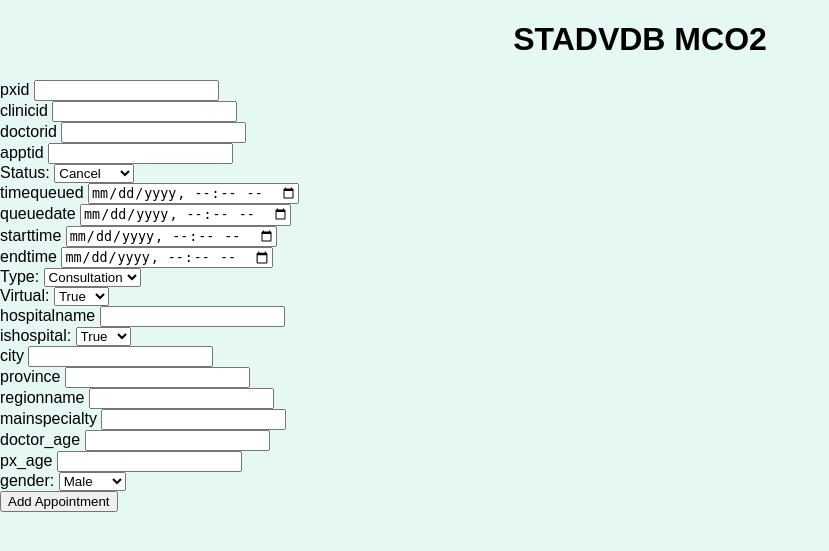
After one commit to burceVM/stadvdb-mco2, a Flask app: page /add in a window 1280 px wide. The commit adds this page. Shown: the top 551 px of the page, without its empty margins (0-829 px from the left). Run offline with Flask 3, Linux system fonts and the light colour scheme; some libraries are stand-ins or nearby versions.

Commit message:
fixed adding new entries to db

```diff
--- a/app.py
+++ b/app.py
@@ -1,6 +1,5 @@
 from flask import Flask, render_template, request, redirect
-from flask_sqlalchemy import SQLAlchemy
-from datetime import datetime, timezone
+from datetime import datetime
 
 from flask_mysqldb import MySQL
 
@@ -16,42 +15,92 @@ app.config['MYSQL_DB'] = 'mco2'
 
 db = MySQL(app)
 
-# class Sample(db.Model):
-#     id = db.Column(db.Integer, primary_key=True)
+# class Appointment(db.Model):
+#     pxid = db.Column(db.String(32))
+#     clinicid = db.Column(db.String(32))
+#     doctorid = db.Column(db.String(32))
+#     apptid = db.Column(db.String(32), primary_key=True)
+
 #     title = db.Column(db.String(200), nullable=False)
 #     date_added = db.Column(db.DateTime, default=datetime.now(timezone.utc))
 
 #     def __repr__(self):
-#         return '<Task %r>' % self.id
+#         return '<Apt %r>' % self.apptid
 
 # stuff for db initialization
 # with app.app_context():
 #     db.create_all()
 
+def format_time(input):
+    html_datetime = datetime.fromisoformat(input)
+    mysql_datetime_str = html_datetime.strftime('%Y-%m-%d %H:%M:%S')
+
+    return mysql_datetime_str
+
 @app.route('/', methods=['POST', 'GET'])
 def index():
         cur = db.connection.cursor()
-        cur.execute("SELECT * FROM appointments WHERE hospitalname='The Medical City'")
+        cur.execute("SELECT * FROM appointments WHERE City='Santa Cruz'")
         results = cur.fetchall()
         cur.close()
 
-        # items = Sample.query.order_by(Sample.date_added).all()
+        # items = Appointment.query.order_by(Appointment.date_added).all()
         return render_template('index.html', items = results)
 
-@app.route('/add/<apptid>', methods=['POST'])
+@app.route('/add', methods=['POST', 'GET'])
 def add():
-    item_to_delete = Sample.query.get_or_404(id)
+    # item_to_delete = Appointment.query.get_or_404(id)
 
-    try:
-        db.session.delete(item_to_delete)
-        db.session.commit()
+    if request.method == 'POST':
+        pxid = request.form['pxid']
+        clinicid = request.form['clinicid']
+        doctorid = request.form['doctorid']
+        apptid = request.form['apptid']
+        status = request.form['status']
+        timequeued = request.form['timequeued']
+        queuedate = request.form['queuedate']
+        starttime = request.form['starttime']
+        endtime = request.form['endtime']
+        type = request.form['type']
+        virtual = request.form['virtual']
+        hospitalname = request.form['hospitalname']
+        ishospital = request.form['ishospital']
+        city = request.form['city']
+        province = request.form['province']
+        regionname = request.form['regionname']
+        mainspecialty = request.form['mainspecialty']
+        doctor_age = request.form['doctor_age']
+        px_age = request.form['px_age']
+        gender = request.form['gender']
+
+        timequeued = format_time(timequeued)
+        queuedate = format_time(queuedate)
+        starttime = format_time(starttime)
+        endtime = format_time(endtime)
+
+
+
+        cur = db.connection.cursor()
+        cur.execute(f"INSERT INTO appointments\
+                     VALUES ('{pxid}','{clinicid}','{doctorid}','{apptid}','{status}','{timequeued}','{queuedate}',\
+                        '{starttime}','{endtime}','{type}','{virtual}','{hospitalname}','{ishospital}','{city}',\
+                        '{province}','{regionname}','{mainspecialty}',{doctor_age},{px_age},'{gender}')")
+        cur.close()
+
+        db.connection.commit()
         return redirect('/')
-    except:
-        return 'Something went wrong with adding that item'
+
+        # try:
+
+        # except:
+        #     return 'Something went wrong with adding that item'
+
+    else:
+        return render_template('add.html')
 
 @app.route('/delete/<int:id>')
 def delete(id):
-    item_to_delete = Sample.query.get_or_404(id)
+    item_to_delete = Appointment.query.get_or_404(id)
 
     try:
         db.session.delete(item_to_delete)
@@ -62,7 +111,7 @@ def delete(id):
 
 @app.route('/update/<int:id>', methods=['GET', 'POST'])
 def update(id):
-    item = Sample.query.get_or_404(id)
+    item = Appointment.query.get_or_404(id)
 
     if request.method == 'POST':
         item.title = request.form['content']
--- /dev/null
+++ b/templates/add.html
@@ -0,0 +1,61 @@
+{% extends 'base.html' %}
+
+{% block head %}
+<title>STADVDB MCO2</title>
+{% endblock %}
+
+{% block body %}
+<div class="content">
+    <h1 style="text-align: center;">STADVDB MCO2</h1>
+
+    <div class="form">
+        <form action="/add" method="POST">
+            pxid <input type="text" name="pxid"><br>
+            clinicid <input type="text" name="clinicid"><br>
+            doctorid <input type="text" name="doctorid"><br>
+            apptid <input type="text" name="apptid"><br>
+            <label for="status">Status:</label>
+            <select id="status" name="status">
+              <option value="cancel">Cancel</option>
+              <option value="complete">Complete</option>
+              <option value="noshow">NoShow</option>
+              <option value="queued">Queued</option>
+              <option value="serving">Serving</option>
+              <option value="skip">Skip</option>
+            </select><br>
+            timequeued <input type="datetime-local" name="timequeued"><br>
+            queuedate <input type="datetime-local" name="queuedate"><br>
+            starttime <input type="datetime-local" name="starttime"><br>
+            endtime <input type="datetime-local" name="endtime"><br>
+            <label for="type">Type:</label>
+            <select id="type" name="type">
+              <option value="consultation">Consultation</option>
+              <option value="inpatient">Inpatient</option>
+            </select><br>
+            <label for="virtual">Virtual:</label>
+            <select id="virtual" name="virtual">
+              <option value="true">True</option>
+              <option value="false">False</option>
+            </select><br>
+            hospitalname <input type="text" name="hospitalname"><br>
+            <label for="ishospital">ishospital:</label>
+            <select id="ishospital" name="ishospital">
+              <option value="true">True</option>
+              <option value="false">False</option>
+            </select><br>
+            city <input type="text" name="city"><br>
+            province <input type="text" name="province"><br>
+            regionname <input type="text" name="regionname"><br>
+            mainspecialty <input type="text" name="mainspecialty"><br>
+            doctor_age <input type="number" name="doctor_age"><br>
+            px_age <input type="number" name="px_age"><br>
+            <label for="gender">gender:</label>
+            <select id="gender" name="gender">
+              <option value="male">Male</option>
+              <option value="female">Female</option>
+            </select><br>
+            <input type="submit" value="Add Appointment">
+        </form>
+    </div>
+</div>
+{% endblock %}
--- a/templates/update.html
+++ b/templates/update.html
@@ -1,7 +1,7 @@
 {% extends 'base.html' %}
 
 {% block head %}
-<title>Testing Stuff</title>
+<title>STADVDB MCO2</title>
 {% endblock %}
 
 {% block body %}
```
Also changed, not shown: templates/index.html (+2 -6 lines).
